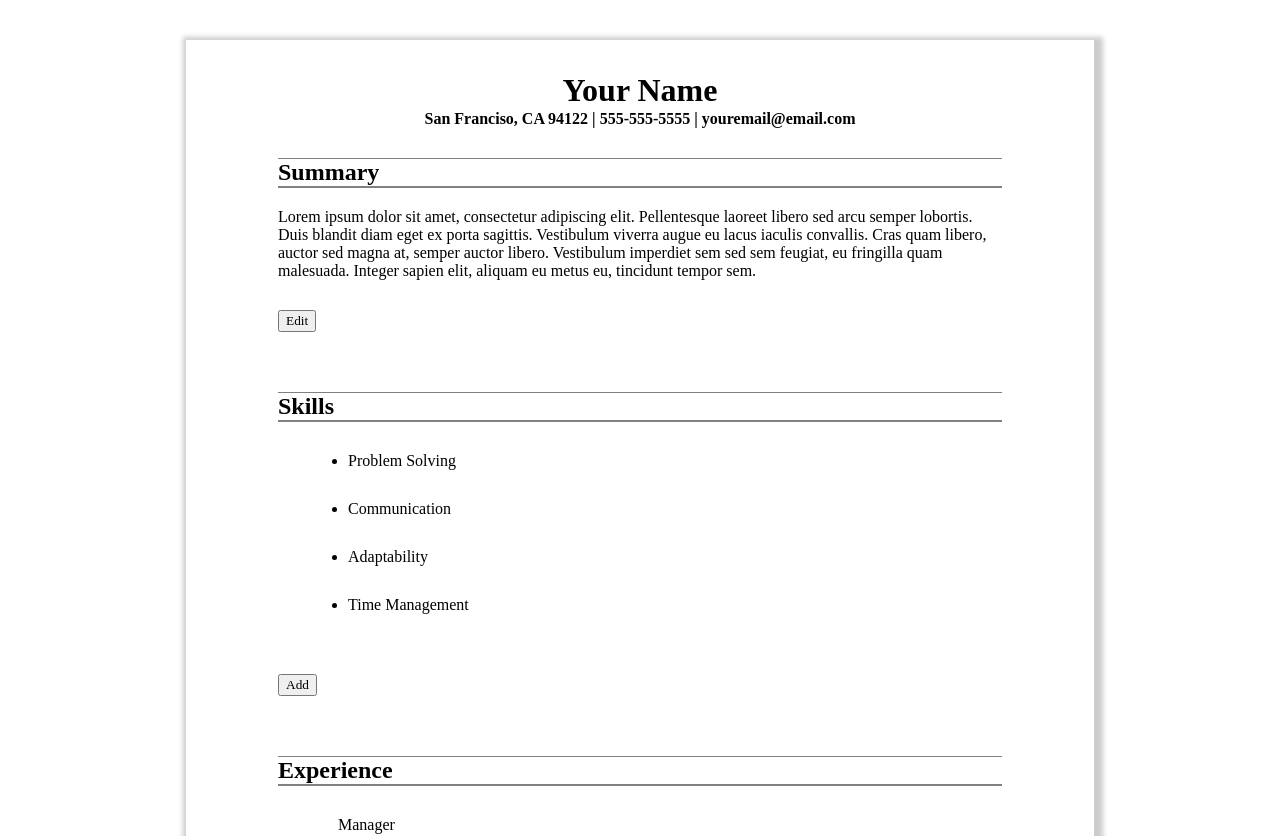
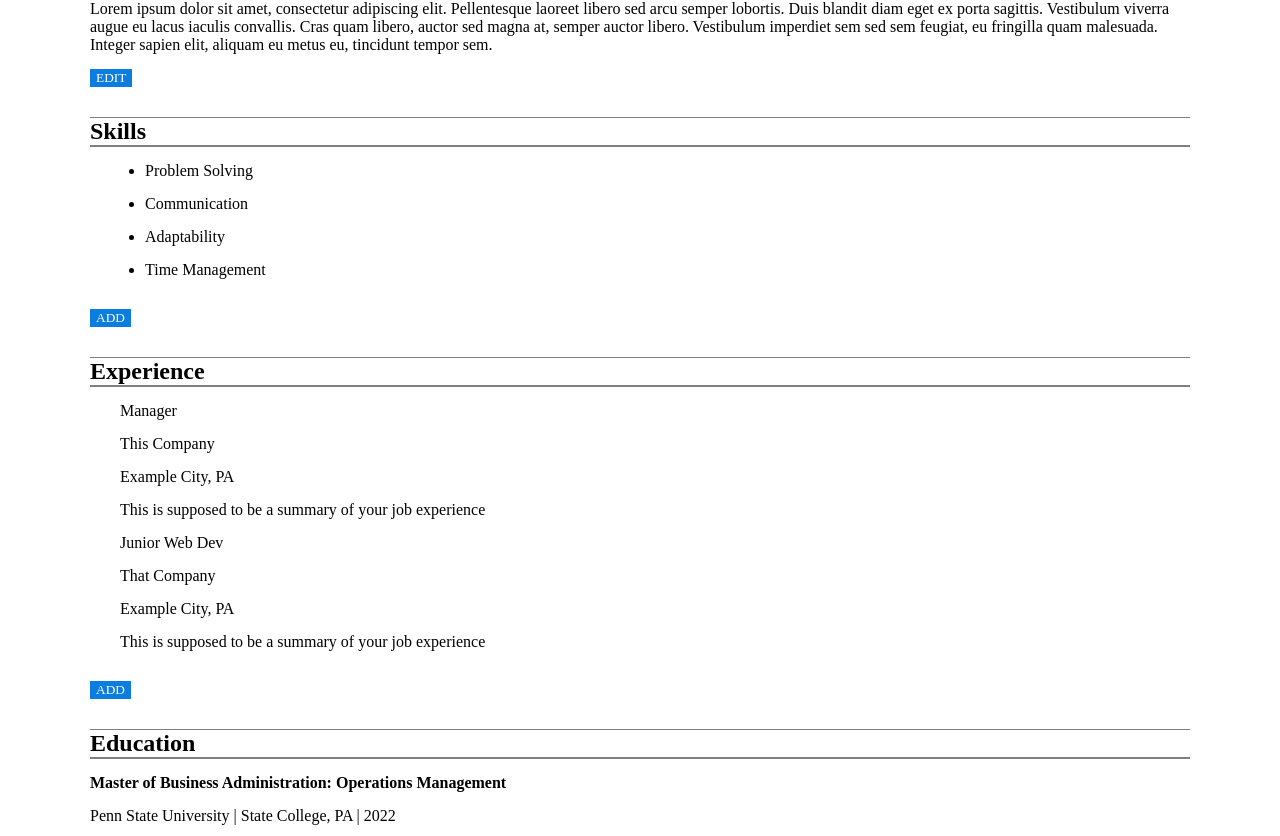
Before and after one commit to Justin217X/cv-app, a React (Create React App) app: page / in a window 1280 px wide. Shown: the part 153-989 px from the top of the page. Built offline with nearby package versions, Linux system fonts and the light colour scheme.

Commit message:
simple css tweaks

```diff
--- a/src/components/Personal.js
+++ b/src/components/Personal.js
@@ -58,31 +58,31 @@ export class Personal extends React.Component {
 
                     {edit &&
                     <form id="personal-edit" className="edit-form">
-                        <label htmlFor="name">Your Name</label>
+                        <label htmlFor="name">Your Name:</label>
                         <input
                             id="name"
                             type="text"
                             onChange={this.nameChange}
                         />
-                        <label htmlFor="address">Address</label>
+                        <label htmlFor="address">Address:</label>
                         <input
                             id="address"
                             type="text"
                             onChange={this.addressChange}
                         />
-                        <label htmlFor="phone">Phone #</label>
+                        <label htmlFor="phone">Phone #:</label>
                         <input
                             id="phone"
                             type="text"
                             onChange={this.phoneChange}
                         />
-                        <label htmlFor="email">Email</label>
+                        <label htmlFor="email">Email:</label>
                         <input
                             id="email"
                             type="text"
                             onChange={this.emailChange}
                         />
-                        <label htmlFor="summary">Summary</label>
+                        <label htmlFor="summary">Summary:</label>
                         <textarea
                             id="summary"
                             onChange={this.summaryChange}
--- a/src/index.css
+++ b/src/index.css
@@ -1,31 +1,34 @@
 * {
     font-family: 'Times New Roman', Times, serif;
-    margin: 30px;
+    margin: 15px;
 
 }
 
-.Header {
+/* .Header {
     text-align: left;
     background-color: gray;
     color: whitesmoke;
     margin: 0px;
     padding: 0px;
-}
+    top: 100%;
+} */
 
-.container {
+/* .container {
     background-color: white;
     border: 2px solid white;
     -moz-box-shadow:    3px 3px 5px 6px #ccc;
     -webkit-box-shadow: 3px 3px 5px 6px #ccc;
     box-shadow:         3px 3px 5px 6px #ccc;
     margin: 96px;
+    display: flex;
+    flex-direction: column;
 
-}
+} */
 
 .personal {
     text-align: center;
     margin-top: 0px;
-    margin-bottom: 1px;
+    margin-bottom: 3px;
 }
 
 .summary {
@@ -38,26 +41,70 @@
     margin-bottom: 0px;
 }
 
-/* h1, h4 {
-    text-align: center;
+/* #Skills {
+    display: inline;
+
 } */
+
+#skill-add {
+    height: 125px;
+}
 
 h2 {
     border-bottom: 2px solid gray;
     border-top: 1px solid gray;
 }
 
-.input-info {
+/* .input-info {
+    text-align: right;
+} */
+
+input[type=text]{
+    border: solid white;
+    background-color: rgb(12, 125, 224);
     text-align: center;
+    margin-bottom: 10px;
+    color: white;
 }
 
-input[type=text]{
-    border: none;
-    background-color: antiquewhite;
-    text-align: center;
+#education-edit{
+    height: 320px;
 }
 
-.sub-text {
-    margin-top: 0px;
-    margin-bottom: 0px;
+.edit-form {
+    position: fixed;
+    background-color: rgb(12, 125, 224);
+    width: 350px;
+    color: white;
+    margin-bottom: 10px;
+    bottom: 100;
+    right: 1;
+    padding: 20px;
+    z-index: 20;
 }
+
+.edit-form input, .edit-form textarea {
+    width: 90%;
+    border: 1px solid white;
+    background: none;
+    margin-bottom: 10px;
+    line-height: 1.4;
+}
+
+button {
+    text-align: right;
+    float: top;
+    border: none;
+    background-color: rgb(12, 125, 224);
+    color: white;
+    text-transform: uppercase;
+    cursor: pointer;
+
+}
+
+
+button.edit-form {
+    position: absolute;
+    top: 0;
+    right: 0;
+}
--- a/src/index.js
+++ b/src/index.js
@@ -1,7 +1,7 @@
 import React from 'react';
 import ReactDOM from 'react-dom/client';
 // import App from './App';
-import { Header } from './components/Header'
+// import { Header } from './components/Header'
 import { Education } from './components/Education'
 import { Experience } from './components/Experience'
 import { Personal } from './components/Personal'
@@ -11,8 +11,8 @@ import './index.css'
 const root = ReactDOM.createRoot(document.getElementById('root'));
 root.render(
   <React.StrictMode>
-    <Header/>
-    <div className="container">
+    {/* <Header/> */}
+    {/* <div className="container"> */}
         <div className='personal-info'>
           <Personal/>
         </div>
@@ -25,7 +25,7 @@ root.render(
         <div className='education'>
           <Education/>
         </div>
-    </div>
+    {/* </div> */}
 
   </React.StrictMode>
 );
```
